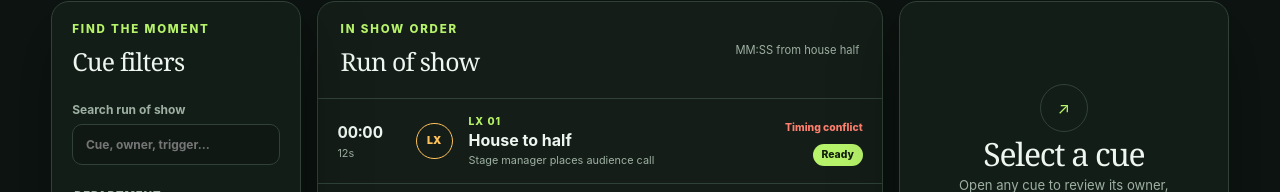
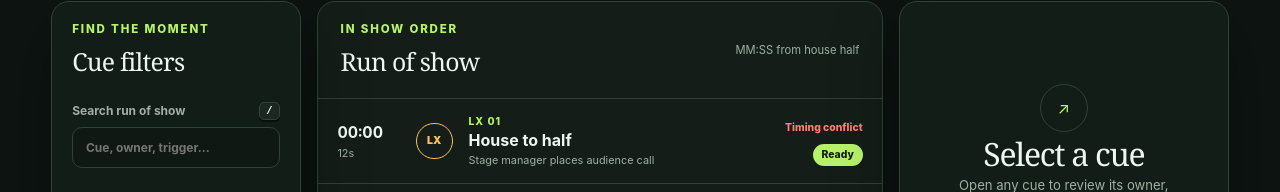
Before and after one commit to pranav-gupta12/cuecraft, a React (Vite) app: page / in a window 1280 px wide. Shown: the part 569-761 px from the top of the page. Built offline with nearby package versions, Linux system fonts and the light colour scheme.

Commit message:
feat: add keyboard-safe cue search controls

```diff
--- a/src/components/FilterPanel.tsx
+++ b/src/components/FilterPanel.tsx
@@ -1,4 +1,5 @@
 import { cueStates, departments, type CueState, type Department } from '../domain/show';
+import { useSearchShortcut } from '../hooks/useSearchShortcut';
 import type { WorkspaceFilters } from '../state/workspace';
 
 const departmentLabels: Record<Department, string> = {
@@ -34,6 +35,7 @@ export function FilterPanel({
   onStateToggle,
   onClear,
 }: FilterPanelProps) {
+  const searchRef = useSearchShortcut({ query: filters.query, onQueryChange });
   const hasFilters =
     filters.query.length > 0 ||
     filters.departments.length > 0 ||
@@ -51,9 +53,14 @@ export function FilterPanel({
       </div>
 
       <label className="search-field">
-        <span>Search run of show</span>
+        <span>
+          Search run of show
+          <kbd aria-label="Keyboard shortcut: slash">/</kbd>
+        </span>
         <input
+          ref={searchRef}
           type="search"
+          aria-keyshortcuts="/"
           value={filters.query}
           onChange={(event) => onQueryChange(event.currentTarget.value)}
           placeholder="Cue, owner, trigger…"
--- /dev/null
+++ b/src/hooks/useSearchShortcut.ts
@@ -0,0 +1,38 @@
+import { useEffect, useRef, type RefObject } from 'react';
+
+type SearchShortcutOptions = {
+  query: string;
+  onQueryChange: (query: string) => void;
+};
+
+function isEditableTarget(target: EventTarget | null): boolean {
+  if (!(target instanceof HTMLElement)) return false;
+  return target.matches('input, textarea, select, [contenteditable="true"]');
+}
+
+export function useSearchShortcut({ query, onQueryChange }: SearchShortcutOptions): RefObject<HTMLInputElement> {
+  const searchRef = useRef<HTMLInputElement>(null);
+
+  useEffect(() => {
+    function handleKeyDown(event: KeyboardEvent) {
+      if (event.key === '/' && !event.metaKey && !event.ctrlKey && !event.altKey && !isEditableTarget(event.target)) {
+        event.preventDefault();
+        searchRef.current?.focus();
+        return;
+      }
+
+      if (event.key === 'Escape' && document.activeElement === searchRef.current) {
+        if (query.length > 0) {
+          onQueryChange('');
+        } else {
+          searchRef.current?.blur();
+        }
+      }
+    }
+
+    document.addEventListener('keydown', handleKeyDown);
+    return () => document.removeEventListener('keydown', handleKeyDown);
+  }, [onQueryChange, query]);
+
+  return searchRef;
+}
--- a/src/styles/cuecraft.css
+++ b/src/styles/cuecraft.css
@@ -303,6 +303,24 @@
   color: var(--muted);
   font-size: 0.75rem;
   font-weight: 700;
+}
+
+.search-field > span {
+  display: flex;
+  align-items: center;
+  justify-content: space-between;
+}
+
+.search-field kbd {
+  min-width: 1.35rem;
+  padding: 0.12rem 0.3rem;
+  border: 1px solid var(--line);
+  border-radius: 5px;
+  color: var(--ink);
+  font-size: 0.65rem;
+  text-align: center;
+  background: var(--surface-raised);
+  box-shadow: 0 2px 0 #090e0b;
 }
 
 .search-field input {
```
